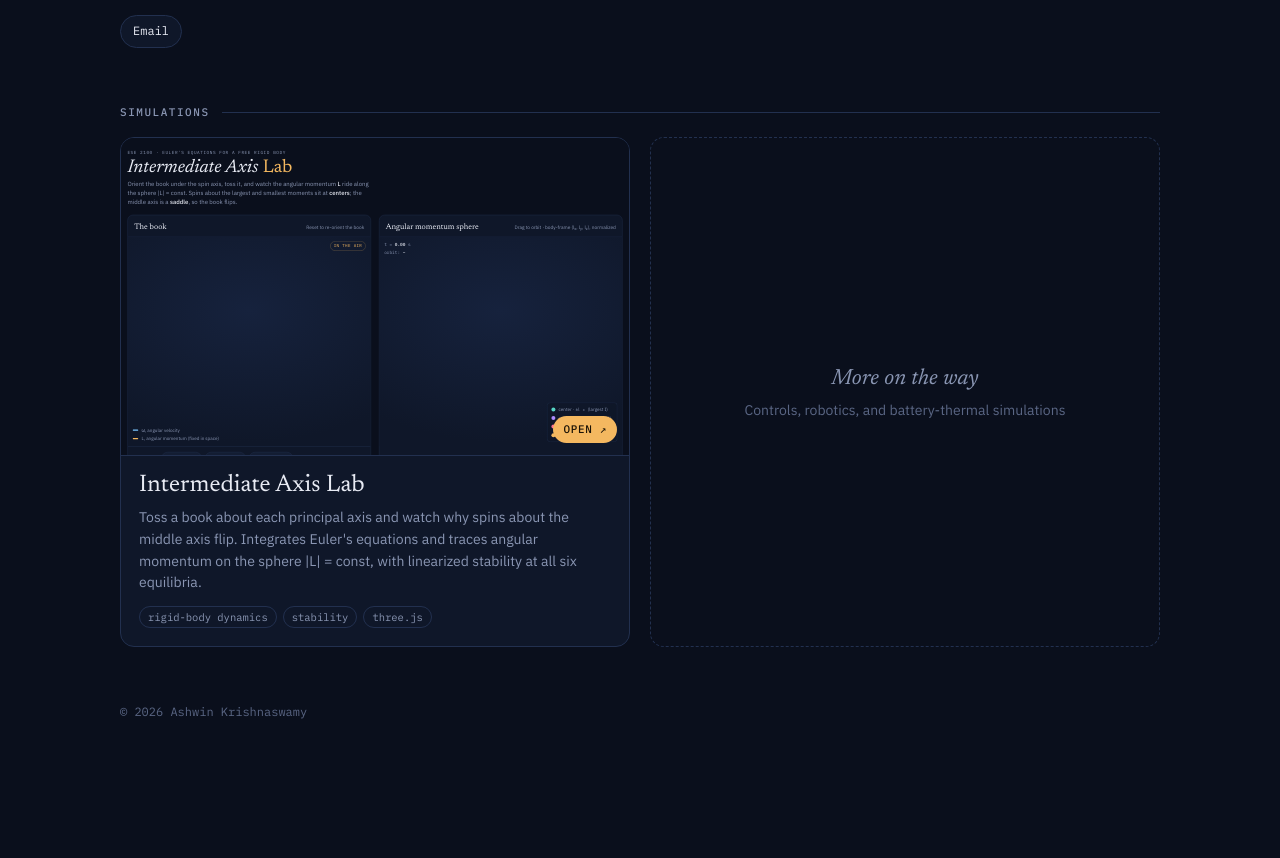
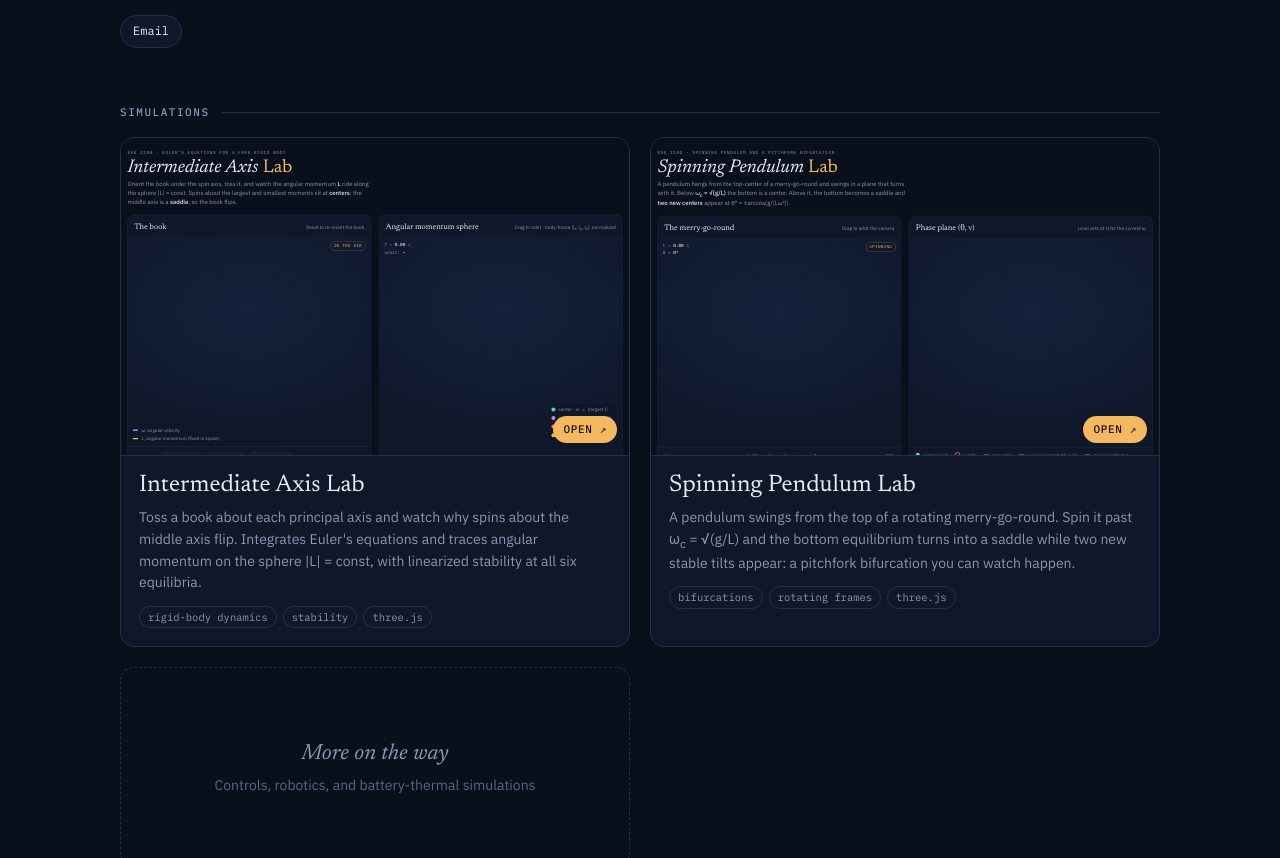
Before and after one commit to ashwin-krishnaswamy/ashwin-krishnaswamy.github.io, a plain HTML site: page index.html in a window 1280 px wide. Shown: the part 242-1100 px from the top of the page. Before the commit the page ends 1028 px from the top, so only its background shows below. Drawn offline with nearby package versions, Linux system fonts and the light colour scheme.

Commit message:
Add files via upload

```diff
--- a/index.html
+++ b/index.html
@@ -89,6 +89,18 @@ footer{font-size:12px;color:var(--faint);font-family:var(--mono)}
       </a>
       <!-- ===== end card ===== -->
 
+      <a class="card" href="sims/spinning-pendulum/">
+        <div class="preview">
+          <iframe src="sims/spinning-pendulum/" title="Spinning Pendulum Lab preview" loading="lazy" tabindex="-1" aria-hidden="true"></iframe>
+          <span class="open">Open ↗</span>
+        </div>
+        <div class="body">
+          <h3>Spinning Pendulum Lab</h3>
+          <p>A pendulum swings from the top of a rotating merry-go-round. Spin it past ω<sub>c</sub> = √(g/L) and the bottom equilibrium turns into a saddle while two new stable tilts appear: a pitchfork bifurcation you can watch happen.</p>
+          <div class="tags"><span class="tag">bifurcations</span><span class="tag">rotating frames</span><span class="tag">three.js</span></div>
+        </div>
+      </a>
+
       <div class="soon"><div><b>More on the way</b>Controls, robotics, and battery-thermal simulations</div></div>
 
     </div>
```
